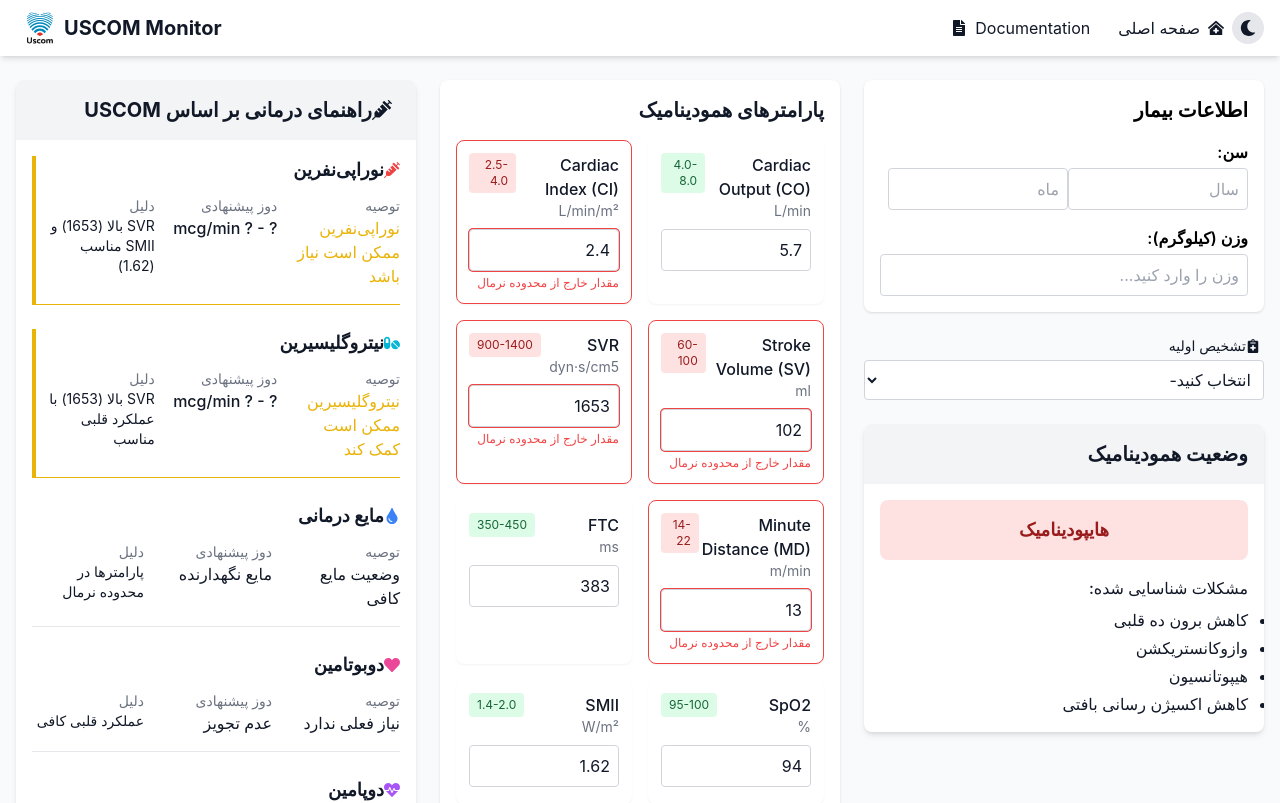
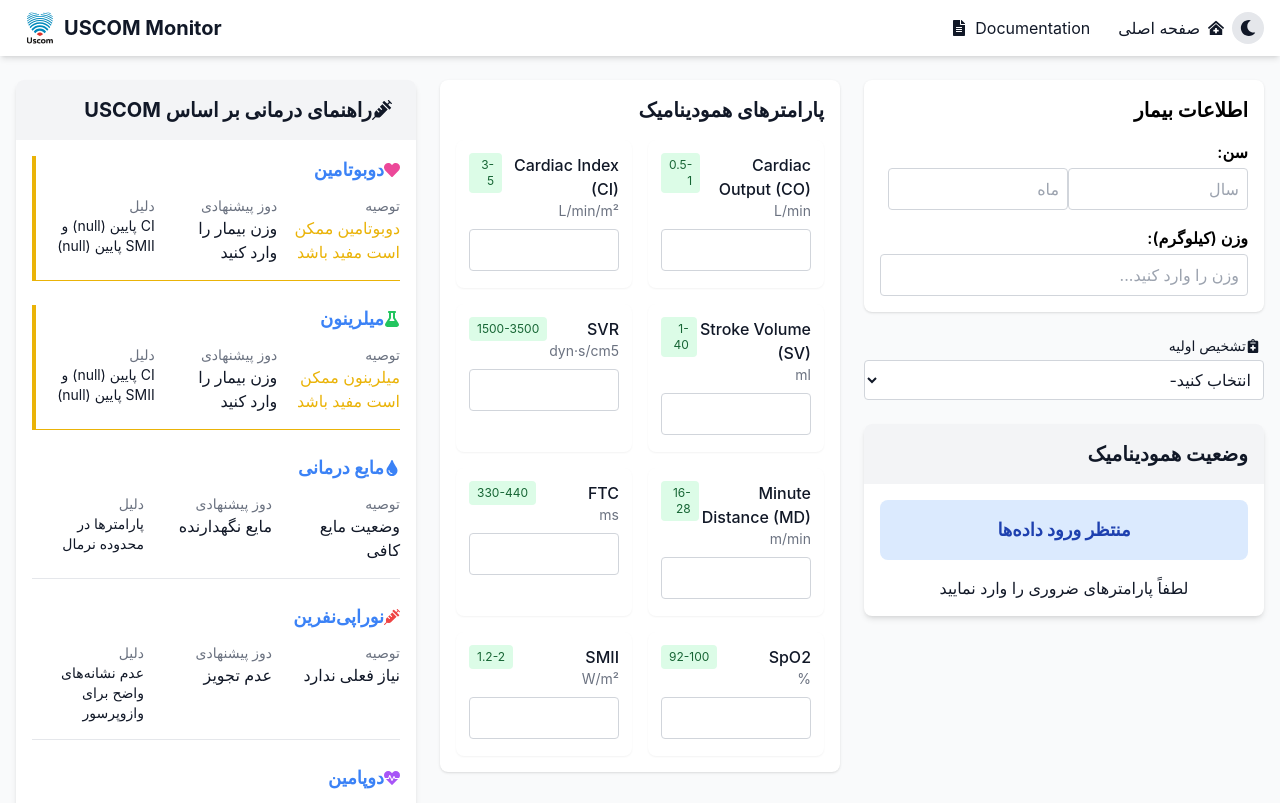
Before and after one commit to mohsenjamalpoor/uscom1, a React (Create React App) app: page / in a window 1280 px wide. Shown: the top 803 px of the page. Built offline with nearby package versions, Linux system fonts and the light colour scheme.

Commit message:
add HemodynamicStatus

```diff
--- a/src/components/HemodynamicStatus.jsx
+++ b/src/components/HemodynamicStatus.jsx
@@ -2,6 +2,25 @@
 
 export default function HemodynamicStatus({ parameters, darkMode }) {
   const { status, issues } = useHemodynamic(parameters);
+
+  // اگر وضعیت معلق است، پیام مناسب نمایش دهید
+  if (status.type === 'Pending') {
+    return (
+      <div className={`rounded-lg shadow-md overflow-hidden ${darkMode ? 'bg-gray-800' : 'bg-white'}`}>
+        <div className={`p-4 ${darkMode ? 'bg-gray-700' : 'bg-gray-100'}`}>
+          <h2 className="text-xl font-bold">وضعیت همودینامیک</h2>
+        </div>
+
+        <div className="p-4">
+          <div className="flex items-center justify-center p-4 rounded-lg mb-4 bg-blue-100 text-blue-800">
+            <span className="text-lg font-bold">{status.text}</span>
+          </div>
+
+          <p className="text-center">لطفاً پارامترهای ضروری را وارد نمایید</p>
+        </div>
+      </div>
+    );
+  }
 
   return (
     <div className={`rounded-lg shadow-md overflow-hidden ${darkMode ? 'bg-gray-800' : 'bg-white'}`}>
--- a/src/components/ParameterCard.jsx
+++ b/src/components/ParameterCard.jsx
@@ -2,17 +2,23 @@
   const { id, title, value, unit, normalRange, isCritical } = parameter;
 
   return (
-    <div className={`p-3 rounded-lg border ${isCritical ? 'border-red-500' : 'border-transparent'} ${
-      darkMode ? 'bg-gray-700' : 'bg-white shadow-sm'
-    }`}>
+    <div
+      className={`p-3 rounded-lg border ${
+        isCritical ? "border-red-500" : "border-transparent"
+      } ${darkMode ? "bg-gray-700" : "bg-white shadow-sm"}`}
+    >
       <div className="flex justify-between items-start">
         <div>
           <h3 className="font-medium">{title}</h3>
           <p className="text-sm text-gray-500">{unit}</p>
         </div>
-        <span className={`text-xs px-2 py-1 rounded ${
-          isCritical ? 'bg-red-100 text-red-800' : 'bg-green-100 text-green-800'
-        }`}>
+        <span
+          className={`text-xs px-2 py-1 rounded ${
+            isCritical
+              ? "bg-red-100 text-red-800"
+              : "bg-green-100 text-green-800"
+          }`}
+        >
           {normalRange}
         </span>
       </div>
@@ -23,8 +29,10 @@
           value={value}
           onChange={(e) => onValueChange(id, e.target.value)}
           className={`w-full p-2 rounded border ${
-            darkMode ? 'bg-gray-600 border-gray-500' : 'bg-white border-gray-300'
-          } ${isCritical ? 'ring-1 ring-red-500' : ''}`}
+            darkMode
+              ? "bg-gray-600 border-gray-500 text-white"
+              : "bg-white border-gray-300"
+          } ${isCritical ? "ring-1 ring-red-500" : ""}`}
         />
       </div>
 
--- a/src/components/TreatmentGuide.jsx
+++ b/src/components/TreatmentGuide.jsx
@@ -12,6 +12,7 @@
 import useHemodynamic from '../hooks/useHemodynamic';
 
 export default function TreatmentGuide({ parameters, patient, darkMode }) {
+
   const {
     status,
     parameters: {
@@ -27,16 +28,21 @@
     }
   } = useHemodynamic(parameters);
 
+  // بررسی معتبر بودن وزن بیمار
+  const isValidWeight = () => {
+    const weight = parseFloat(patient.weight);
+    return !isNaN(weight) && weight > 0;
+  };
+
   const calculateDose = (doseRange) => {
+    if (!isValidWeight()) return null;
+
     const cleanRange = doseRange.replace(/[^\d\-\.]/g, '');
     const [minStr, maxStr] = cleanRange.split('-');
     const min = parseFloat(minStr);
     const max = parseFloat(maxStr);
 
     const patientWeight = parseFloat(patient.weight);
-    if (isNaN(patientWeight)) return { min: "?", max: "?" };
-    if (patientWeight <= 0) return null;
-
     const minDose = min * patientWeight;
     const maxDose = max * patientWeight;
 
@@ -53,7 +59,7 @@
   };
 
   const getDoseText = (dose, unit) => {
-    if (!dose) return "وزن بیمار نامشخص";
+    if (!dose) return "وزن بیمار را وارد کنید";
     return `${dose.min} - ${dose.max} ${unit}`;
   };
 
@@ -361,7 +367,7 @@
           }`}>
             <div className="flex items-center mb-3">
               {icon}
-              <h3 className="text-lg font-semibold ml-2">{title}</h3>
+              <h3 className="text-lg text-blue-500 font-semibold ml-2">{title}</h3>
             </div>
 
             <div className="grid grid-cols-1 md:grid-cols-3 gap-4">
@@ -376,7 +382,9 @@
               </div>
               <div>
                 <p className="text-sm text-gray-500">دوز پیشنهادی</p>
-                <p className="font-medium">{recommendation.dose}</p>
+                <p className="font-medium">
+                  {recommendation.dose}
+                </p>
               </div>
               <div>
                 <p className="text-sm text-gray-500">دلیل</p>
--- /dev/null
+++ b/src/data/normalRangesByAge.js
@@ -0,0 +1,16 @@
+// normalRangesByAge.js
+export const normalRangesByAge = (ageYears, ageMonths) => {
+  const isNeonate = ageYears === 0 && ageMonths < 1;
+  const isChild = ageYears < 16;
+
+  return {
+    "Cardiac Output (CO)": isNeonate ? [0.5, 1.0] : isChild ? [3.5, 6.0] : [4.0, 8.0],
+    "Cardiac Index (CI)": isNeonate ? [3.0, 5.0] : isChild ? [2.8, 4.2] : [2.5, 4.0],
+    "Stroke Volume (SV)": isNeonate ? [1, 40] : isChild ? [40, 80] : [60, 100],
+    "SVR": isNeonate ? [1500, 3500] : isChild ? [1000, 2000] : [800, 1600],
+    "Minute Distance (MD)": isNeonate ? [16, 28] : [14, 22],
+    "FTC": [330, 440],
+    "SpO2": [92, 100],
+    "SMII": [1.2, 2.0]
+  };
+};
--- a/src/data/parameters.js
+++ b/src/data/parameters.js
@@ -1,66 +1,10 @@
 export const initialParameters = [
-  {
-    id: 1,
-    title: 'Cardiac Output (CO)',
-    value: 5.7,
-    unit: 'L/min',
-    normalRange: '4.0-8.0',
-    isCritical: false
-  },
-  {
-    id: 2,
-    title: 'Cardiac Index (CI)',
-    value: 2.4,
-    unit: 'L/min/m²',
-    normalRange: '2.5-4.0',
-    isCritical: true
-  },
-  {
-    id: 3,
-    title: 'Stroke Volume (SV)',
-    value: 102,
-    unit: 'ml',
-    normalRange: '60-100',
-    isCritical: true
-  },
-  {
-    id: 4,
-    title: 'SVR',
-    value: 1653,
-    unit: 'dyn·s/cm5',
-    normalRange: '900-1400',
-    isCritical: true
-  },
-  {
-    id: 5,
-    title: 'Minute Distance (MD)',
-    value: 13,
-    unit: 'm/min',
-    normalRange: '14-22',
-    isCritical: true
-  },
-  {
-    id: 6,
-    title: 'FTC',
-    value: 383,
-    unit: 'ms',
-    normalRange: '350-450',
-    isCritical: false
-  },
-  {
-    id: 7,
-    title: 'SpO2',
-    value: 94,
-    unit: '%',
-    normalRange: '95-100',
-    isCritical: false
-  },
-  {
-    id: 8,
-    title: 'SMII',
-    value: 1.62,
-    unit: 'W/m²',
-    normalRange: '1.4-2.0',
-    isCritical: false
-  }
+  { id: 1, title: "Cardiac Output (CO)", value: "", unit: "L/min" },
+  { id: 2, title: "Cardiac Index (CI)", value: "", unit: "L/min/m²" },
+  { id: 3, title: "Stroke Volume (SV)", value: "", unit: "ml" },
+  { id: 4, title: "SVR", value: "", unit: "dyn·s/cm5" },
+  { id: 5, title: "Minute Distance (MD)", value: "", unit: "m/min" },
+  { id: 6, title: "FTC", value: "", unit: "ms" },
+  { id: 7, title: "SpO2", value: "", unit: "%" },
+  { id: 8, title: "SMII", value: "", unit: "W/m²" }
 ];
--- a/src/hooks/useHemodynamic.js
+++ b/src/hooks/useHemodynamic.js
@@ -2,7 +2,11 @@
 
 export default function useHemodynamic(parameters, patientAge) {
   return useMemo(() => {
-    const getParam = (name) => parameters.find(p => p.title.includes(name))?.value || 0;
+    const getParam = (name) => {
+      const param = parameters.find(p => p.title.includes(name));
+      // اگر مقدار خالی بود، null برگردان
+      return param && param.value !== "" ? parseFloat(param.value) : null;
+    };
 
     // پارامترهای اصلی
     const md = getParam('Minute Distance');
@@ -15,6 +19,20 @@
     const hr = getParam('Heart Rate');
     const map = getParam('MAP');
     const do2 = getParam('DO2');
+
+    // بررسی آیا تمام پارامترهای ضروری وارد شده‌اند
+    const essentialParams = [md, svr, ci, smii, ftc];
+    const allEssentialEntered = essentialParams.every(val => val !== null);
+
+    // اگر پارامترهای ضروری وارد نشده‌اند، وضعیت معلق برگردان
+    if (!allEssentialEntered) {
+      return {
+        status: { type: 'Pending', text: 'منتظر ورود داده‌ها' },
+        issues: [],
+        parameters: { md, svr, ci, smii, ftc, spO2, sv, hr, map, do2 },
+        normalRanges: {}
+      };
+    }
 
     // تعیین محدوده نرمال بر اساس سن
     const isNeonate = patientAge?.ageYears === 0 && patientAge?.ageMonths < 1;
@@ -48,18 +66,11 @@
     if (smii > 2.0) issues.push('افزایش اینوتروپی');
     if (ftc < 330) issues.push('کمبود حجم (هایپوولمی)');
     if (ftc > 440) issues.push('حجم بیش از حد (هایپرولمی)');
-    if (spO2 < 92) issues.push('هیپوکسمی');
-    if (map < 65) issues.push('هیپوتانسیون');
-    if (map > 110) issues.push('هایپرتانسیون');
 
-    // ارزیابی نسبت SV/SVR
-    const svrRatio = sv / svr;
-    if (svrRatio < 0.04) issues.push('افزایش بار بعدی قلب');
-    if (svrRatio > 0.08) issues.push('کاهش بار بعدی قلب');
-
-    // ارزیابی اکسیژن رسانی
-    const do2i = do2 / (patientAge?.weight || 70);
-    if (do2i < 400) issues.push('کاهش اکسیژن رسانی بافتی');
+    // سایر بررسی‌ها فقط اگر مقادیر موجود باشند
+    if (spO2 !== null && spO2 < 92) issues.push('هیپوکسمی');
+    if (map !== null && map < 65) issues.push('هیپوتانسیون');
+    if (map !== null && map > 110) issues.push('هایپرتانسیون');
 
     return {
       status,
@@ -74,8 +85,7 @@
         sv,
         hr,
         map,
-        do2,
-        do2i
+        do2
       },
       normalRanges: {
         md: normalMdRange,
--- a/src/pages/Dashboard.jsx
+++ b/src/pages/Dashboard.jsx
@@ -1,58 +1,76 @@
-import { useState } from "react";
+import { useState, useEffect } from "react";
 
 import ParameterCard from "../components/ParameterCard";
 import HemodynamicStatus from "../components/HemodynamicStatus";
 import TreatmentGuide from "../components/TreatmentGuide";
+import {normalRangesByAge} from "../data/normalRangesByAge.js"
 
 import { initialParameters } from "../data/parameters";
 import { FaNotesMedical } from "react-icons/fa";
 
 export default function Dashboard({ darkMode }) {
-  const [parameters, setParameters] = useState(initialParameters);
+  const [parameters, setParameters] = useState(
+    initialParameters.map((p) => ({ ...p, isCritical: false }))
+  );
 
   const [patient, setPatient] = useState({
-    ageYears: "", // سال
-    ageMonths: "", // ماه
+    ageYears: "",
+    ageMonths: "",
     weight: "",
-    diagnosis: "",
+    diagnosis: ""
   });
 
-  const handleParameterChange = (id, newValue) => {
-    setParameters((prev) =>
-      prev.map((p) => (p.id === id ? { ...p, value: parseFloat(newValue) } : p))
-    );
-  };
+  // بررسی مقدار جدید و تعیین isCritical
+ const handleParameterChange = (id, newValue) => {
+  setParameters((prev) =>
+    prev.map((p) => {
+      if (p.id !== id) return p;
+
+      const value = newValue === "" ? "" : parseFloat(newValue);
+      const ranges = normalRangesByAge(patient.ageYears || 0, patient.ageMonths || 0);
+      const normalRange = ranges[p.title] || [null, null];
+
+      let isCritical = false;
+      if (value !== "" && !isNaN(value) && normalRange[0] !== null) {
+        isCritical = value < normalRange[0] || value > normalRange[1];
+      }
+
+      return { ...p, value, normalRange: normalRange.join("-"), isCritical };
+    })
+  );
+};
+
+useEffect(() => {
+  const ranges = normalRangesByAge(patient.ageYears || 0, patient.ageMonths || 0);
+  setParameters((prev) =>
+    prev.map((p) => {
+      const normalRange = ranges[p.title] || [null, null];
+      let isCritical = false;
+      if (p.value !== "" && !isNaN(p.value) && normalRange[0] !== null) {
+        isCritical = p.value < normalRange[0] || p.value > normalRange[1];
+      }
+      return { ...p, normalRange: normalRange.join("-"), isCritical };
+    })
+  );
+}, [patient.ageYears, patient.ageMonths]);
 
   const handlePatientWeightChange = (value) => {
     if (value === "" || (/^\d+\.?\d*$/.test(value) && Number(value) >= 0)) {
-      setPatient((prev) => ({
-        ...prev,
-        weight: value,
-      }));
+      setPatient((prev) => ({ ...prev, weight: value }));
     }
   };
 
   const handleAgeYearsChange = (value) => {
-    // اجازه فقط اعداد 0 تا 120
     if (value === "" || (Number(value) >= 0 && Number(value) <= 120)) {
-      setPatient((prev) => ({
-        ...prev,
-        ageYears: value,
-      }));
+      setPatient((prev) => ({ ...prev, ageYears: value }));
     }
   };
 
   const handleAgeMonthsChange = (value) => {
-    // اجازه فقط اعداد 0 تا 11
     if (value === "" || (Number(value) >= 0 && Number(value) <= 11)) {
-      setPatient((prev) => ({
-        ...prev,
-        ageMonths: value,
-      }));
+      setPatient((prev) => ({ ...prev, ageMonths: value }));
     }
   };
-
-  // تابع نمایش سن به صورت "سال و ماه"
 
   const formatAge = (years, months) => {
     const y = parseInt(years);
@@ -71,7 +89,7 @@
   return (
     <div className="container mx-auto px-4 py-6">
       <div className="grid grid-cols-1 lg:grid-cols-3 gap-6">
-        {/* ستون سمت چپ: ورودی وزن و سن + وضعیت همودینامیک */}
+        {/* ستون سمت چپ */}
         <div className="lg:col-span-1 space-y-6">
           <div
             className={`p-4 rounded-lg shadow ${
@@ -121,8 +139,9 @@
               />
             </div>
           </div>
+
           <div>
-            <label className=" text-sm font-medium mb-1 flex items-center">
+            <label className="text-sm font-medium mb-1 flex items-center">
               <FaNotesMedical className="mr-1" />
               تشخیص اولیه
             </label>
@@ -164,7 +183,7 @@
           <HemodynamicStatus parameters={parameters} darkMode={darkMode} />
         </div>
 
-        {/* ستون وسط: پارامترهای همودینامیک */}
+        {/* ستون وسط */}
         <div className="lg:col-span-1 space-y-6">
           <div
             className={`p-4 rounded-lg shadow ${
@@ -185,7 +204,7 @@
           </div>
         </div>
 
-        {/* ستون سمت راست: راهنمای درمان */}
+        {/* ستون راست */}
         <div className="lg:col-span-1 space-y-6">
           <TreatmentGuide
             parameters={parameters}
```
